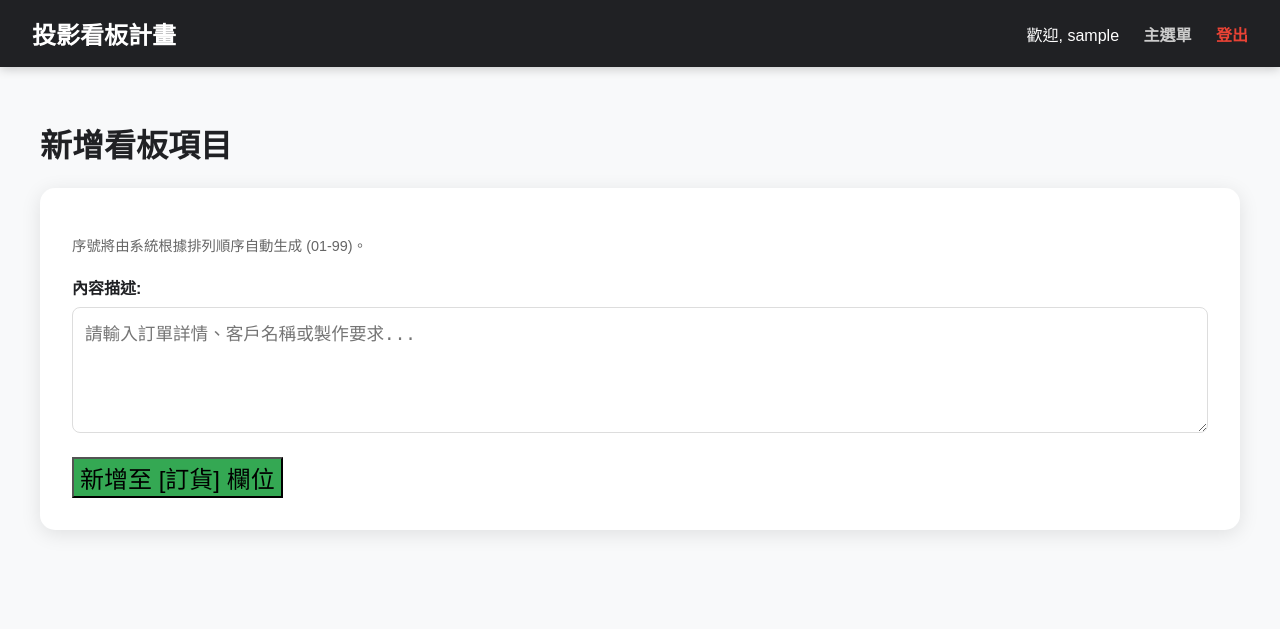
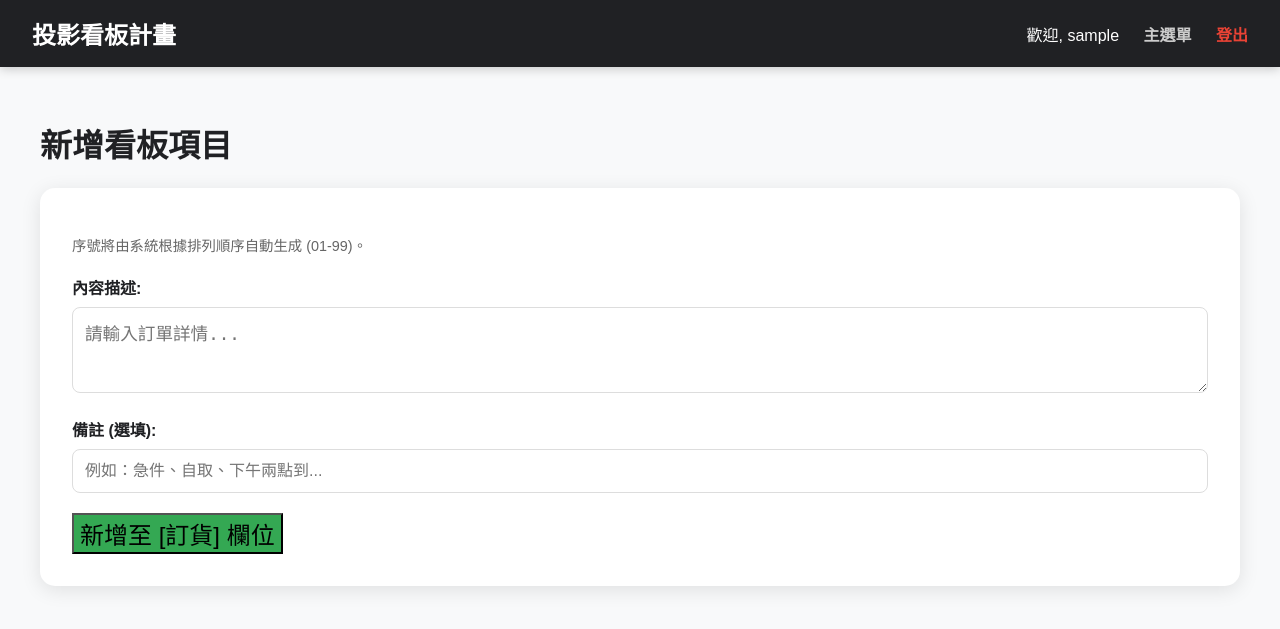
Before and after one commit to OdinLai/POR, a Flask app: page /settings in a window 1280 px wide. Shown: the top 629 px of the page. Run offline with Flask 3, Linux system fonts and the light colour scheme; the visitor is signed in with stand-in values (Sample User, id 1).

Commit message:
更新：新增備註欄位功能與一鍵啟動批次檔

```diff
--- a/PORsystem/main.py
+++ b/PORsystem/main.py
@@ -134,6 +134,7 @@ def api_transfer():
             }
             log_db = HistoryLog(
                 content=item.content,
+                remark=item.remark,
                 timeline=timeline_data,
                 cleared_by=session['username'],
                 log_year=log_year
@@ -145,7 +146,7 @@ def api_transfer():
             with open(log_file_path, 'a', encoding='utf-8') as f:
                 log_entry = (
                     f"[{datetime.now().strftime('%Y-%m-%d %H:%M:%S')}] "
-                    f"內容:{item.content} | 時程: {timeline_data} | 操作者: {session['username']}\n"
+                    f"內容:{item.content} | 備註:{item.remark or ''} | 時程: {timeline_data} | 操作者: {session['username']}\n"
                 )
                 f.write(log_entry)
 
@@ -231,9 +232,10 @@ def add_item():
         return redirect(url_for('settings_page'))
 
     content = request.form.get('content')
+    remark = request.form.get('remark')
     now_str = datetime.now().strftime('%m/%d')
 
-    item = SignboardItem(content=content, current_stage='ORDER', order_date=now_str)
+    item = SignboardItem(content=content, remark=remark, current_stage='ORDER', order_date=now_str)
     db.session.add(item)
     db.session.commit()
     flash(f'成功新增一筆資料')
--- a/PORsystem/models.py
+++ b/PORsystem/models.py
@@ -28,6 +28,7 @@ class SignboardItem(db.Model):
     """看板即時資料：負責 Show 頁面的核心顯示"""
     id = db.Column(db.Integer, primary_key=True)
     content = db.Column(db.Text, nullable=False)
+    remark = db.Column(db.Text) # 備註 (選填)
 
     # 目前階段: ORDER, ARRIVAL, PRODUCTION, DELIVERY
     current_stage = db.Column(db.String(20), default='ORDER')
@@ -44,6 +45,7 @@ class HistoryLog(db.Model):
     """歷史日誌：資料清除後的存檔紀錄"""
     id = db.Column(db.Integer, primary_key=True)
     content = db.Column(db.Text)
+    remark = db.Column(db.Text)
 
     # 完整的生命週期時間線 (JSON 字串)
     timeline = db.Column(db.JSON)
--- a/PORsystem/templates/settings.html
+++ b/PORsystem/templates/settings.html
@@ -10,7 +10,12 @@
 
         <div style="margin-bottom: 20px;">
             <label style="display: block; margin-bottom: 8px; font-weight: bold;">內容描述:</label>
-            <textarea name="content" rows="5" required style="width: 100%; padding: 12px; border: 1px solid #ddd; border-radius: 8px; font-size: 1.1rem; box-sizing: border-box;" placeholder="請輸入訂單詳情、客戶名稱或製作要求..."></textarea>
+            <textarea name="content" rows="3" required style="width: 100%; padding: 12px; border: 1px solid #ddd; border-radius: 8px; font-size: 1.1rem; box-sizing: border-box;" placeholder="請輸入訂單詳情..."></textarea>
+        </div>
+
+        <div style="margin-bottom: 20px;">
+            <label style="display: block; margin-bottom: 8px; font-weight: bold;">備註 (選填):</label>
+            <input type="text" name="remark" style="width: 100%; padding: 12px; border: 1px solid #ddd; border-radius: 8px; font-size: 1rem; box-sizing: border-box;" placeholder="例如：急件、自取、下午兩點到...">
         </div>
 
         <button type="submit" style="background: var(--success); font-size: 1.5rem;">新增至 [訂貨] 欄位</button>
```
Also changed, not shown: PORsystem/templates/manage.html (+6 -1 lines), PORsystem/templates/show.html (+6 -1 lines), 2 other files.
